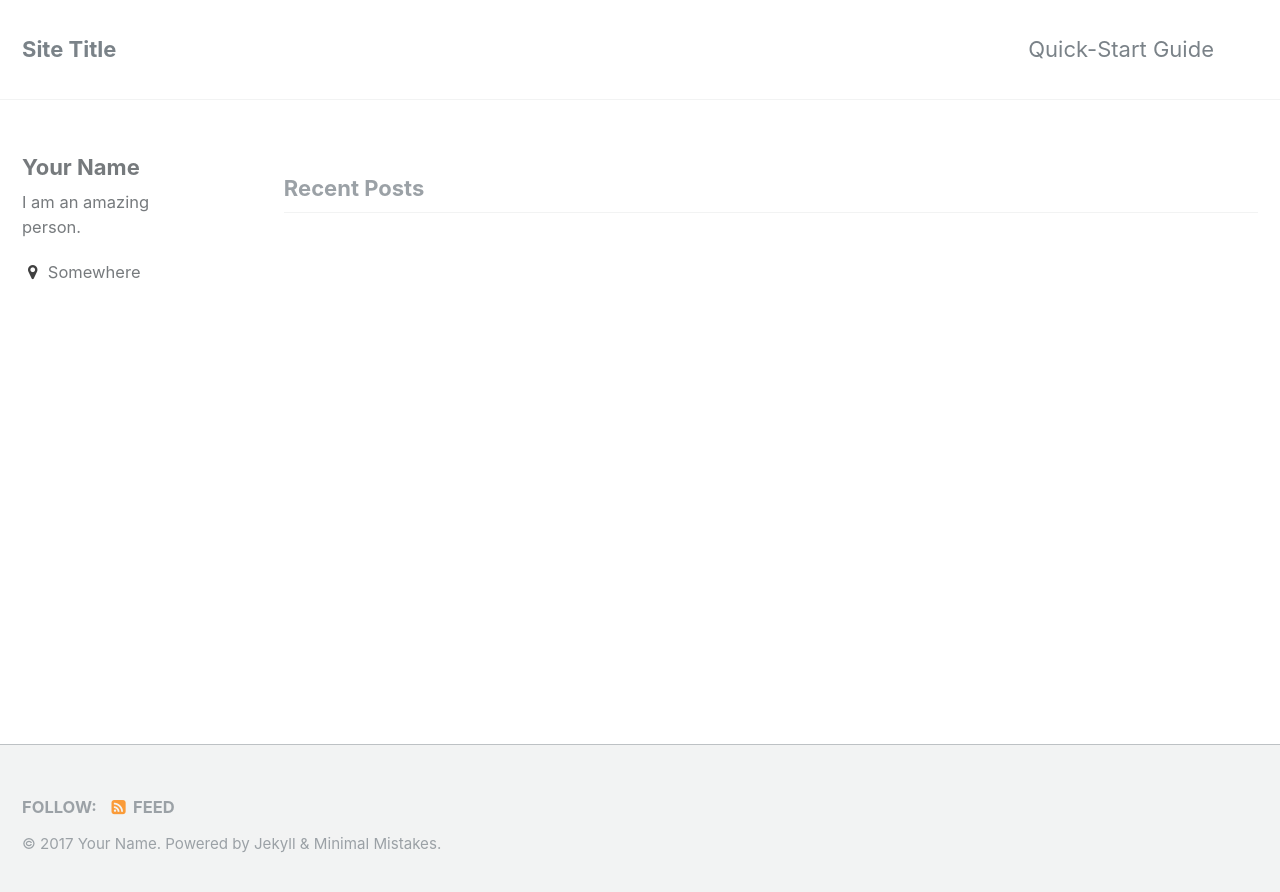
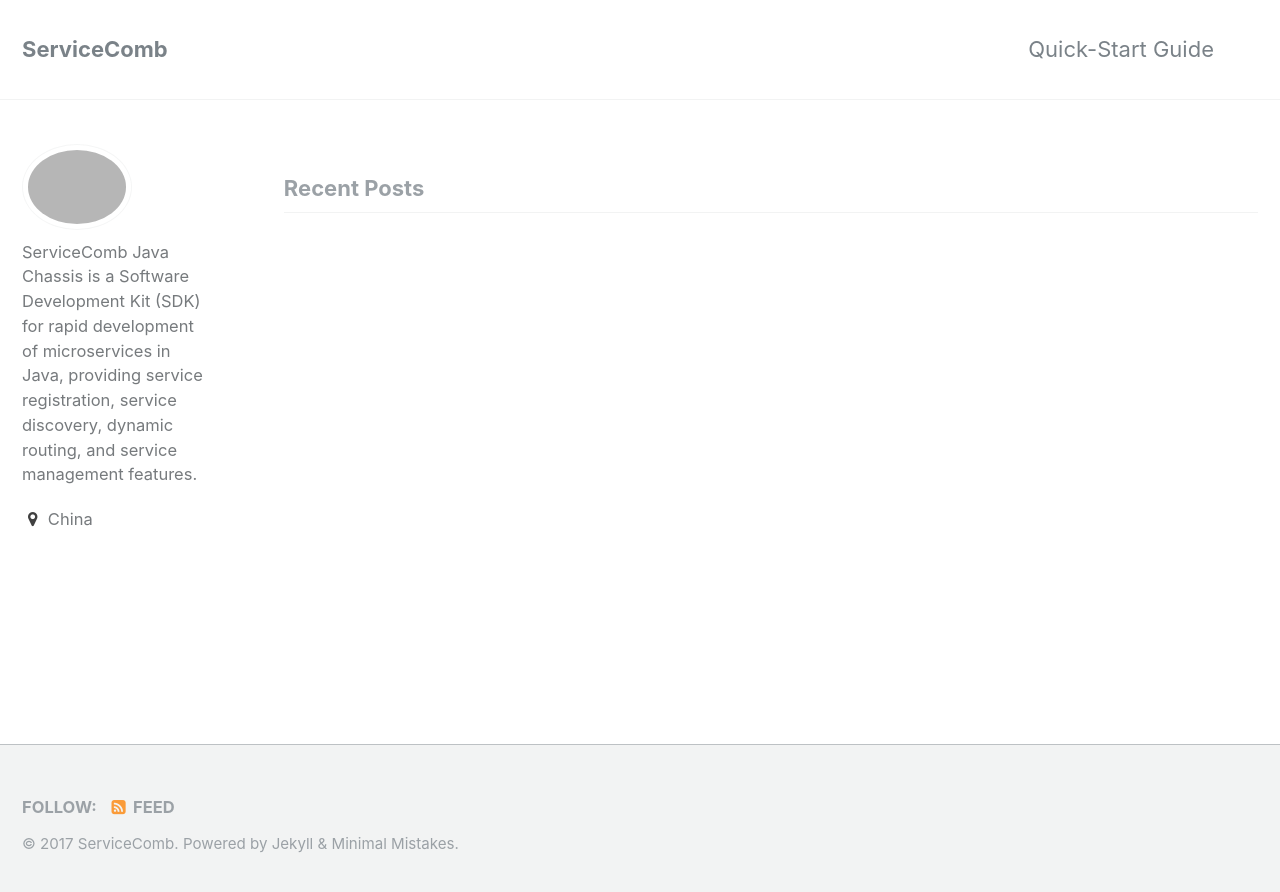
Before and after one commit to zhenghaibo1008/ServiceCombSite, a Jekyll site: the page built from index.html, in a window 1280 px wide. Shown: the top 892 px of the page. Built offline with Jekyll 4.4.1, drawn with Linux system fonts in a browser that asks for light colours; the list of posts is cut into pages by our own code.

Commit message:
Updated the config file

```diff
--- a/_config.yml
+++ b/_config.yml
@@ -7,13 +7,13 @@
 
 # Site Settings
 locale                   : "en"
-title                    : "Site Title"
+title                    : "ServiceComb"
 title_separator          : "-"
-name                     : "Your Name"
-description              : "An amazing website."
+name                     : "ServiceComb"
+description              : "The homepage of ServiceComb"
 url                      : # the base hostname & protocol for your site e.g. "https://mmistakes.github.io"
 baseurl                  : # the subpath of your site, e.g. "/blog"
-repository               : # GitHub username/repo-name e.g. "mmistakes/minimal-mistakes"
+repository               : "ServiceComb/java-chassis"
 teaser                   : # path of fallback teaser image, e.g. "/assets/images/500x300.png"
 # breadcrumbs            : false # true, false (default)
 words_per_minute         : 200
@@ -77,10 +77,10 @@ analytics:
 
 # Site Author
 author:
-  name             : "Your Name"
-  avatar           : # path of avatar image, e.g. "/assets/images/bio-photo.jpg"
-  bio              : "I am an amazing person."
-  location         : "Somewhere"
+  name             : *name
+  avatar           : "/assets/images/ServiceComb-logo1.jpg"
+  bio              : "ServiceComb Java Chassis is a Software Development Kit (SDK) for rapid development of microservices in Java, providing service registration, service discovery, dynamic routing, and service management features."
+  location         : "China"
   email            :
   uri              :
   bitbucket        :
```
